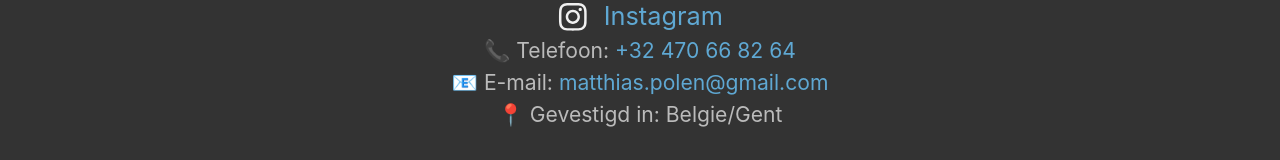
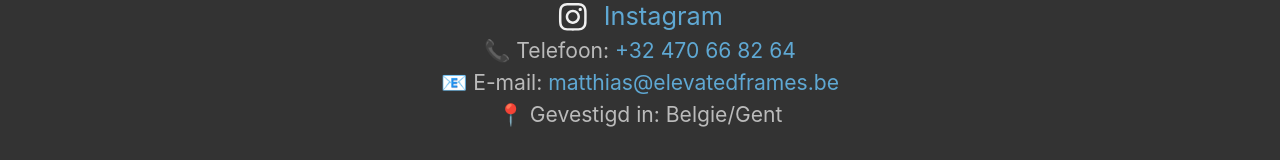
Before and after one commit to M4tth14sP0l3n/Elevated-Frames, a React (Create React App) app: page / in a window 1280 px wide. Shown: the part 7755-7915 px from the top of the page. Built offline with nearby package versions, Linux system fonts and the light colour scheme.

Commit message:
Update Contact.js

```diff
--- a/src/components/Contact.js
+++ b/src/components/Contact.js
@@ -114,7 +114,7 @@ const Contact = () => {
           </a>
         </div>
           📞 Telefoon: <a href="tel:+32 470 66 82 64">+32 470 66 82 64</a><br />
-          📧 E-mail: <a href="mailto:matthias.polen@gmail.com">matthias.polen@gmail.com</a>
+          📧 E-mail: <a href="mailto:matthias@elevatedframes.be">matthias@elevatedframes.be</a>
           <br />
           📍 Gevestigd in: Belgie/Gent<br />
         </p>
```
